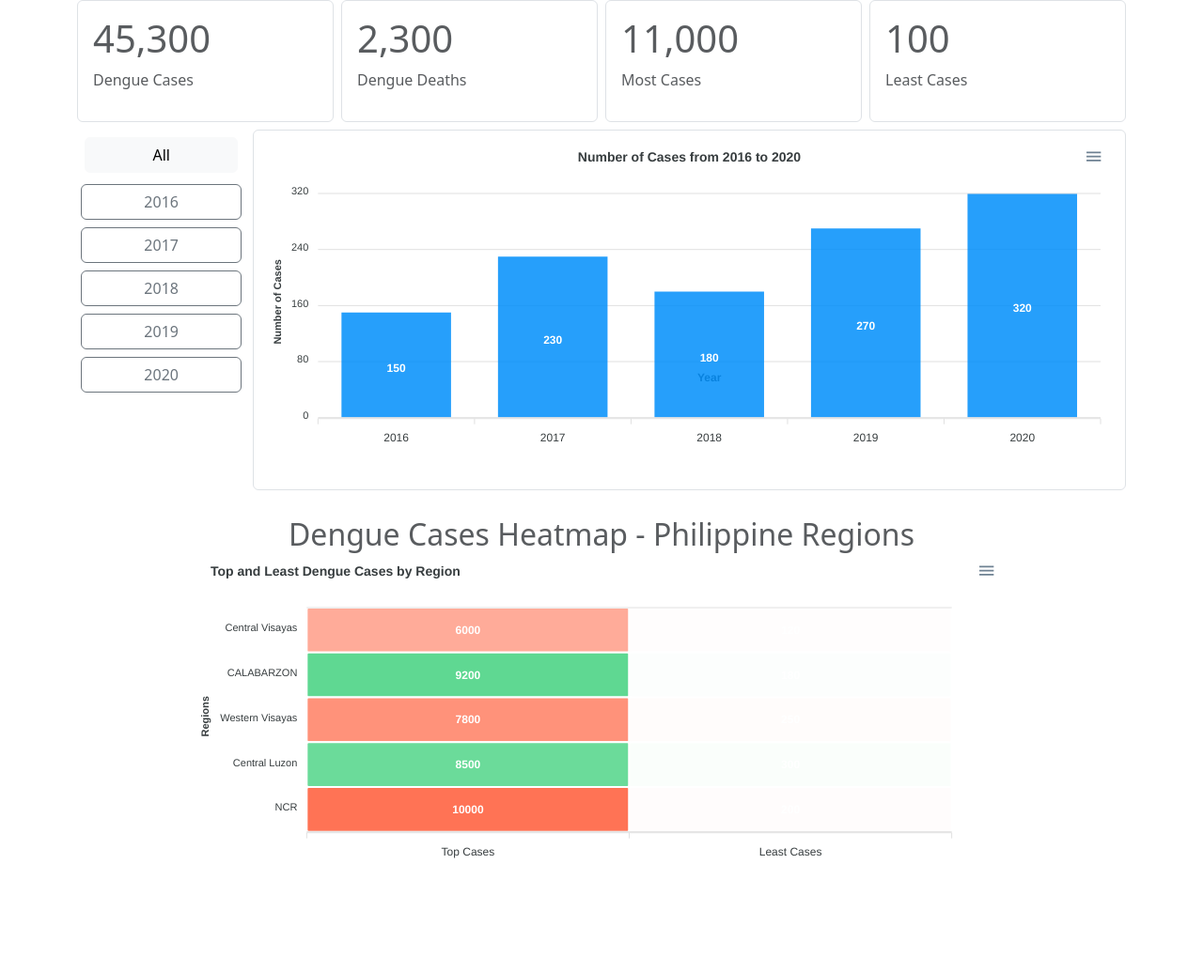
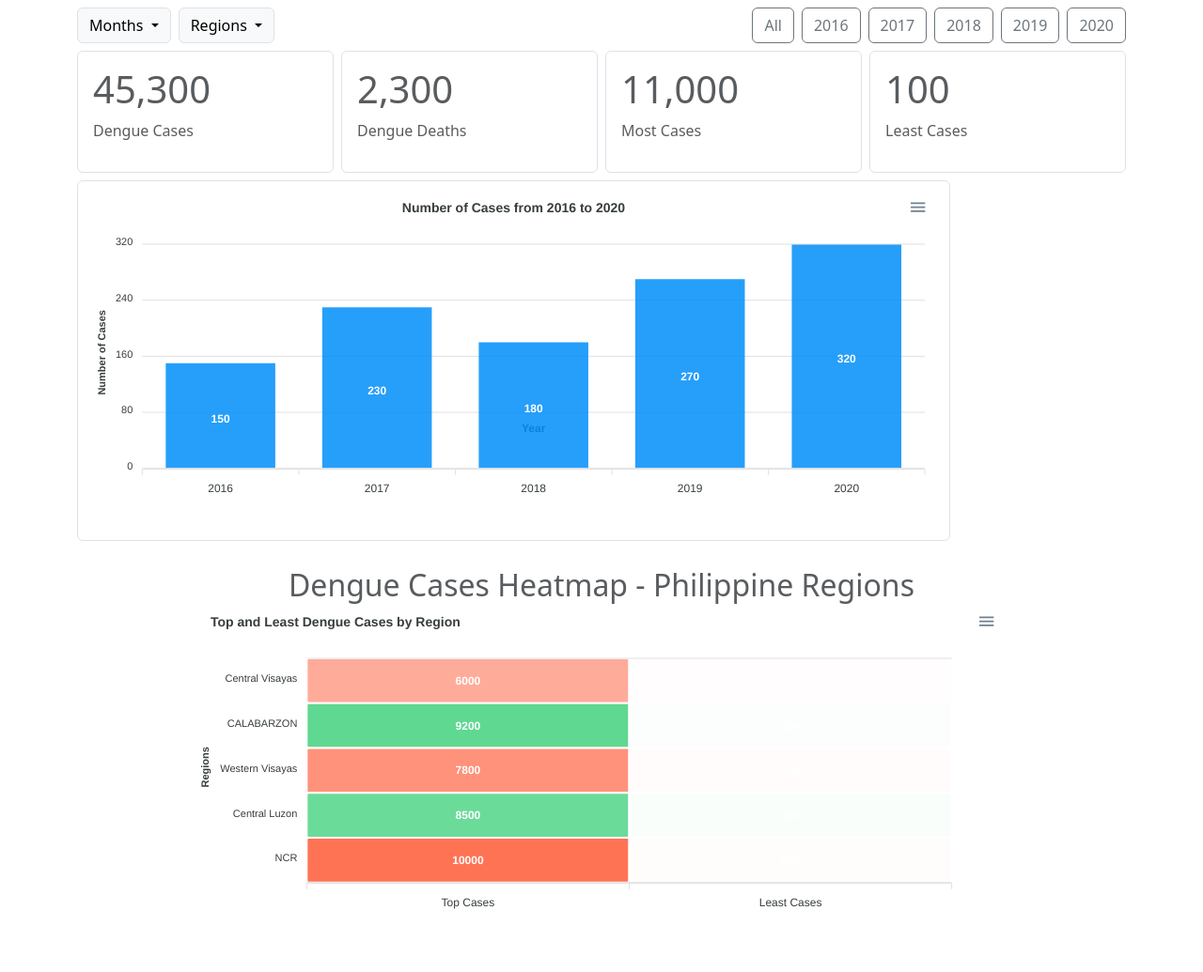
Before and after one commit to f9ki3/PhilippinesDengueCases2016-2020, a Flask app: page / in a window 1280 px wide. Shown: the whole page at 94% size. Before the commit the page ends 914 px from the top, so only its background shows below. Run offline with Flask 3, Linux system fonts and the light colour scheme; some libraries are stand-ins or nearby versions.

Commit message:
december 23 updates

```diff
--- a/templates/dashboard.html
+++ b/templates/dashboard.html
@@ -7,7 +7,45 @@
 </head>
 <body>
     <div class="container">
-        <div class="row">
+        <div class="row mt-2">
+            <div class="d-flex flex-wrap align-items-center gap-2 mb-2">
+                <!-- Dropdown for Months -->
+                <div class="dropdown">
+                    <button class="btn btn-light border dropdown-toggle" type="button" data-bs-toggle="dropdown" aria-expanded="false">
+                        Months
+                    </button>
+                    <ul class="dropdown-menu">
+                        <li><a class="dropdown-item" href="#">Action</a></li>
+                        <li><a class="dropdown-item" href="#">Another action</a></li>
+                        <li><a class="dropdown-item" href="#">Something else here</a></li>
+                    </ul>
+                </div>
+
+                <!-- Dropdown for Regions -->
+                <div class="dropdown">
+                    <button class="btn btn-light border dropdown-toggle" type="button" data-bs-toggle="dropdown" aria-expanded="false">
+                        Regions
+                    </button>
+                    <ul class="dropdown-menu">
+                        <li><a class="dropdown-item" href="#">Action</a></li>
+                        <li><a class="dropdown-item" href="#">Another action</a></li>
+                        <li><a class="dropdown-item" href="#">Something else here</a></li>
+                    </ul>
+                </div>
+
+                <!-- Spacer -->
+                <div class="ms-auto d-flex gap-2">
+                    <!-- Buttons -->
+                    <button class="btn btn-outline-secondary">All</button>
+                    <button class="btn btn-outline-secondary">2016</button>
+                    <button class="btn btn-outline-secondary">2017</button>
+                    <button class="btn btn-outline-secondary">2018</button>
+                    <button class="btn btn-outline-secondary">2019</button>
+                    <button class="btn btn-outline-secondary">2020</button>
+                </div>
+            </div>
+
+
             <div class="col-12">
                 <div class="row g-2 text-muted">
                     <!-- Dengue Cases -->
@@ -39,15 +77,6 @@
                         </div>
                     </div>
 
-                    <!-- Year Filter Buttons -->
-                    <div class="col-12 col-md-2 d-flex flex-column">
-                        <button class="m-2 btn btn-light">All</button>
-                        <button class="m-1 btn btn-outline-secondary">2016</button>
-                        <button class="m-1 btn btn-outline-secondary">2017</button>
-                        <button class="m-1 btn btn-outline-secondary">2018</button>
-                        <button class="m-1 btn btn-outline-secondary">2019</button>
-                        <button class="m-1 btn btn-outline-secondary">2020</button>
-                    </div>
 
                     <!-- Cases Chart -->
                     <div class="col-12 col-md-10">
```
